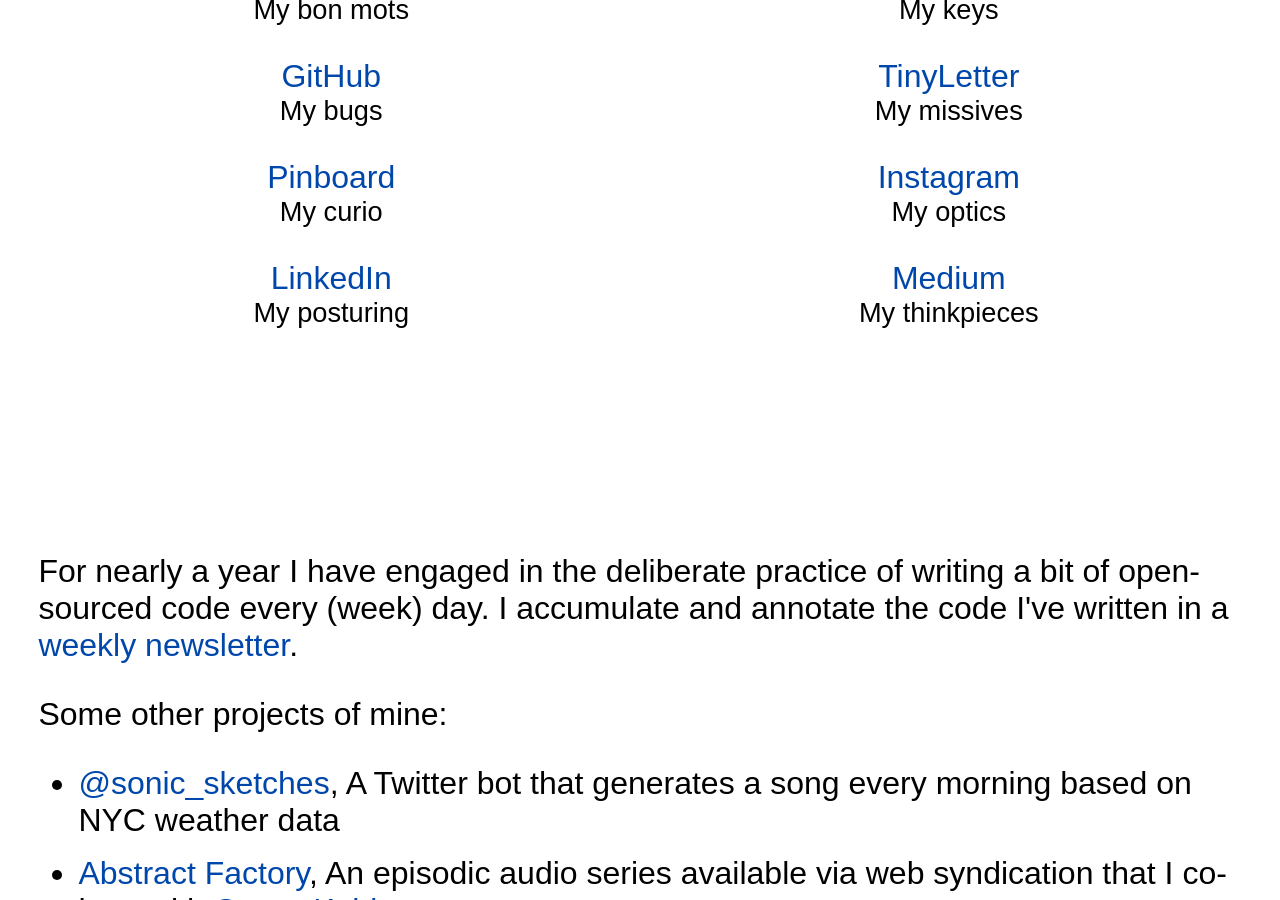
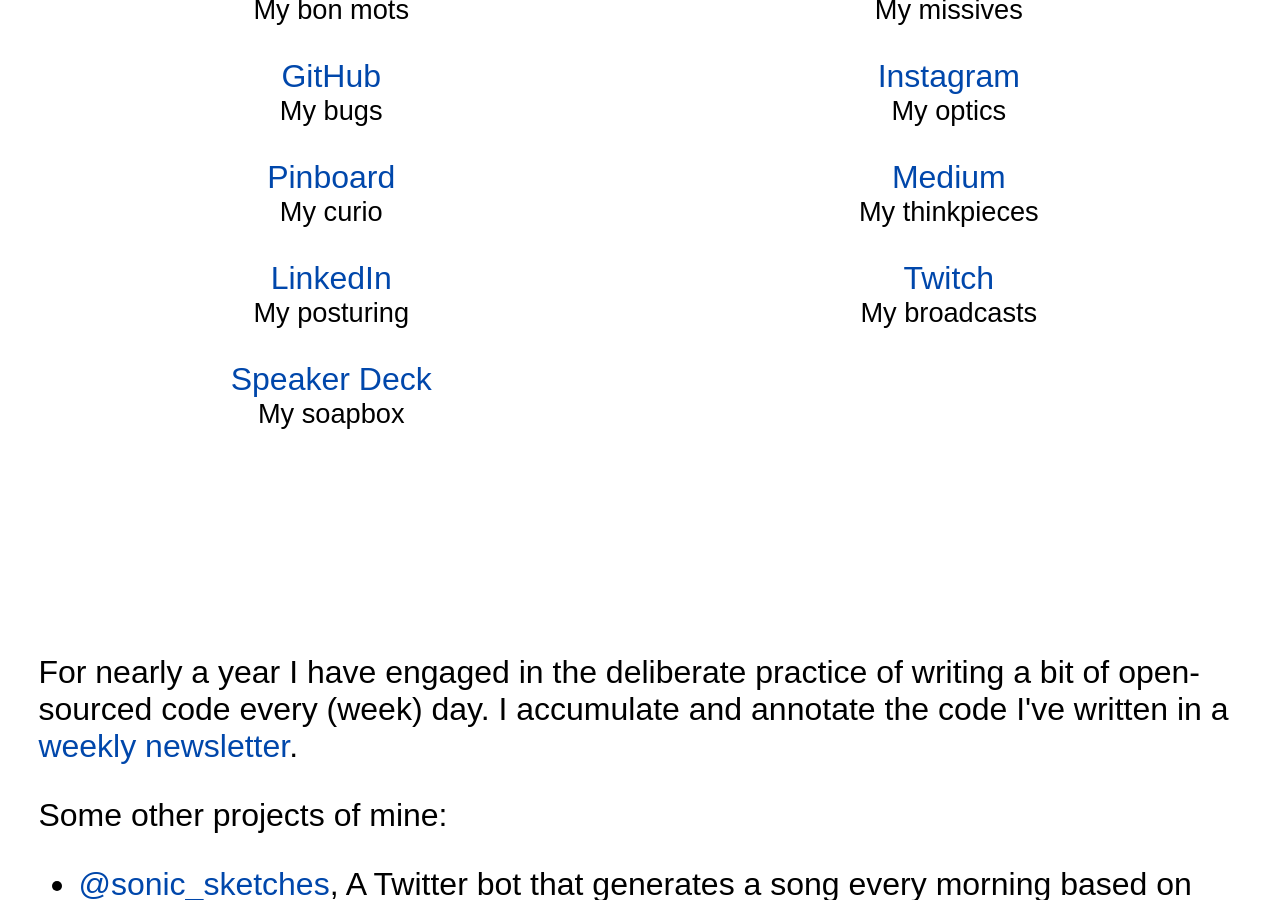
Before and after one commit to mwunsch/mwunsch.github.io, a Jekyll site: the page built from index.html, in a window 1280 px wide and 900 px high, scrolled down 572 px. Built offline with Jekyll 4.4.1, drawn with Linux system fonts in a browser that asks for light colours; comment, search, counter and statistics services are not loaded.

Commit message:
add link to twitch profile

```diff
--- a/index.html
+++ b/index.html
@@ -56,6 +56,10 @@
         <a href="https://medium.com/@markwunsch" rel="me" itemprop="sameAs">Medium</a>
         <p class="link-description">My thinkpieces</p>
       </li>
+      <li class="link">
+        <a href="https://www.twitch.tv/wunschkraft" rel="me" itemprop="sameAs">Twitch</a>
+        <p class="link-description">My broadcasts</p>
+      </li>
     </ul>
     <hr />
     <p>For nearly a year I have engaged in the deliberate practice of writing a bit of open-sourced code every (week) day. I accumulate and annotate the code I've written in a <a href="http://tinyletter.com/wunsch">weekly newsletter</a>.</p>
```
